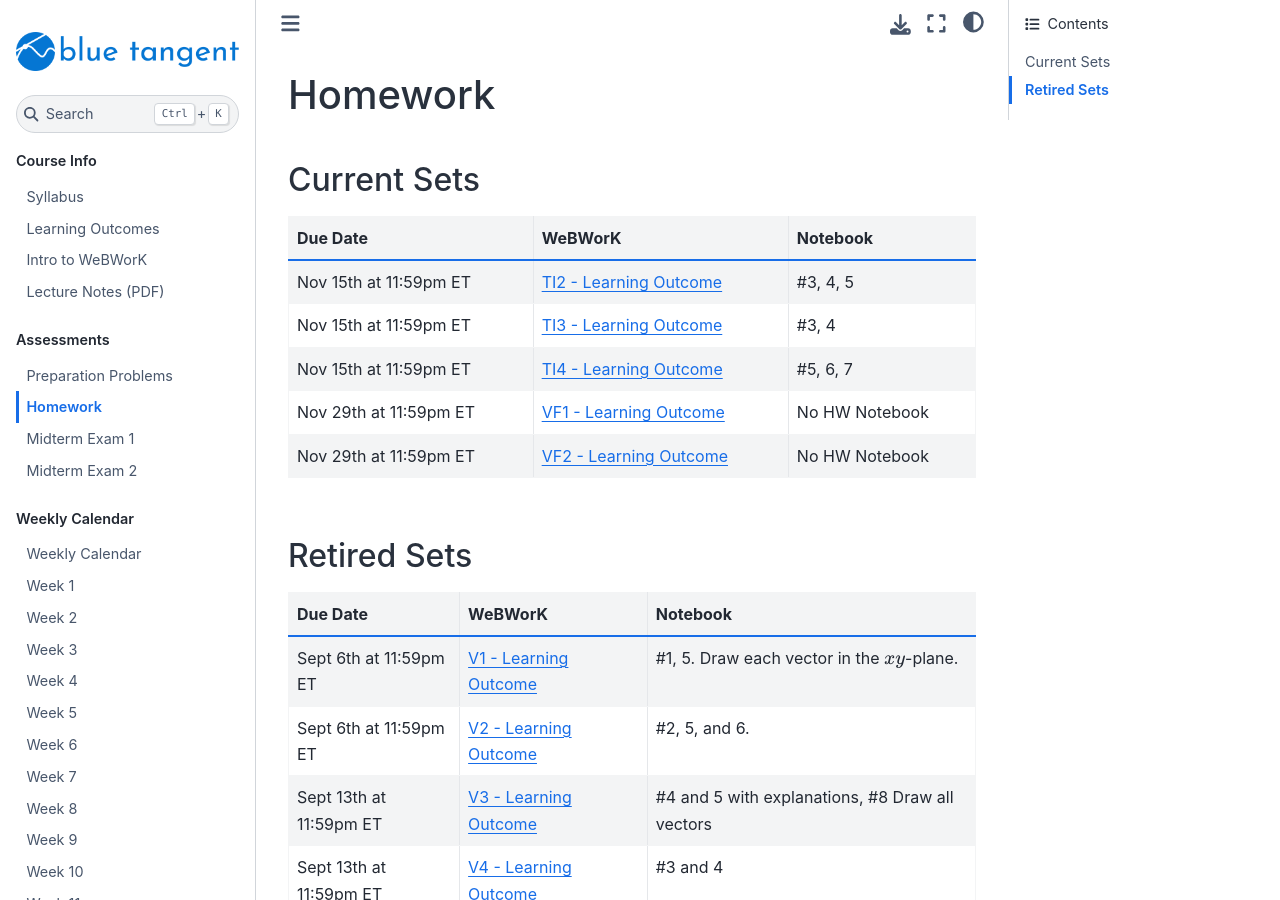
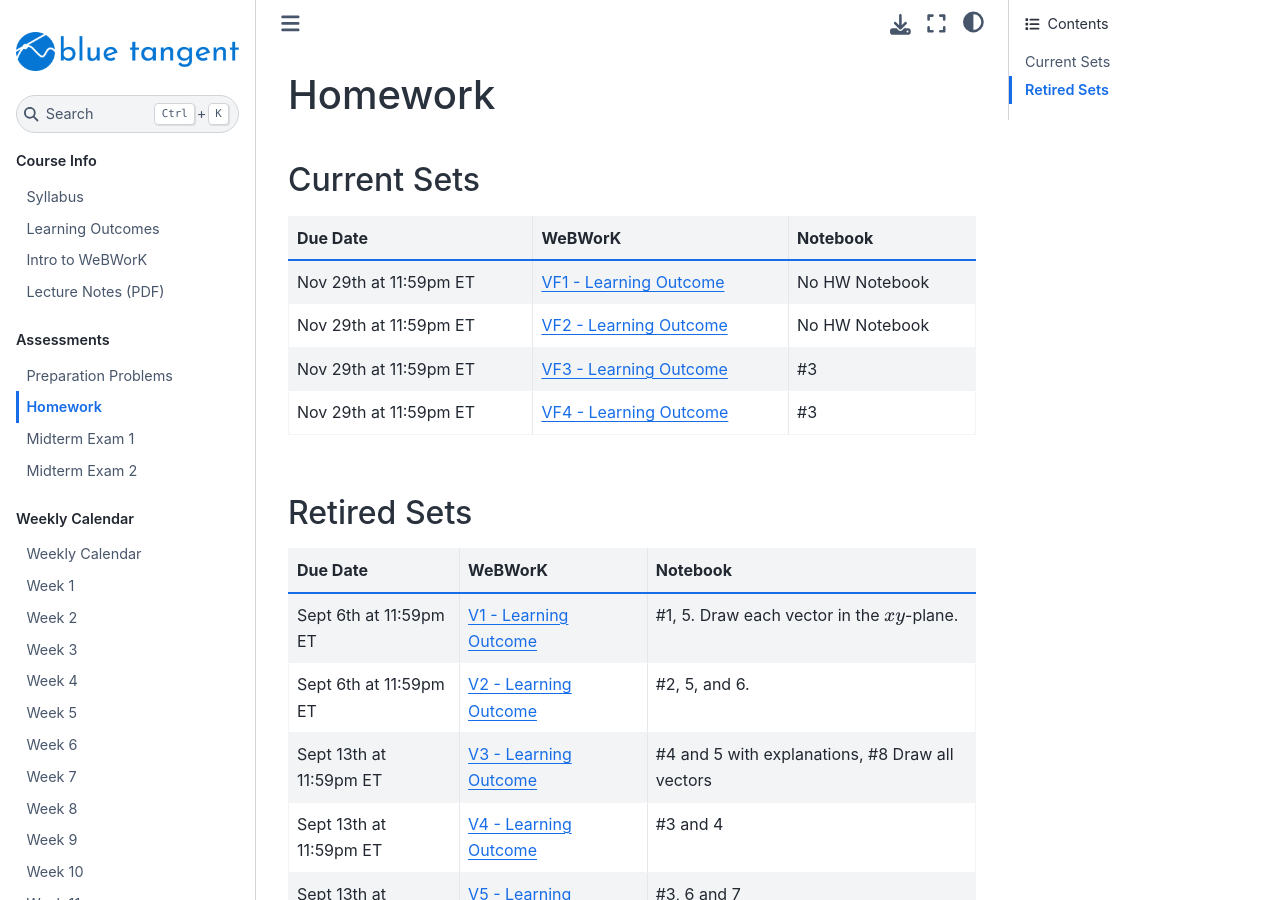
Before and after one commit to mjcasper/info-241, a Jupyter Book: the page built from assessments/homework.md, in a window 1280 px wide and 900 px high. Built offline with Jupyter Book 1.0.4 settings and Sphinx 7.4.7 and the Sphinx Book theme 1.1.4, drawn with Linux system fonts in a browser that asks for light colours; some of the changed text lies outside the part shown.

Commit message:
homework

```diff
--- a/assessments/homework.md
+++ b/assessments/homework.md
@@ -8,11 +8,10 @@ Homework
 
 | Due Date | WeBWorK | Notebook |
 |----------|---------|----------|
-| Nov 15th at 11:59pm ET | [TI2 - Learning Outcome](https://webwork.sens.buffalo.edu/webwork2/2023-08-MTH-241-Casper/Learning_Outcome_TI2) | #3, 4, 5  |
-| Nov 15th at 11:59pm ET | [TI3 - Learning Outcome](https://webwork.sens.buffalo.edu/webwork2/2023-08-MTH-241-Casper/Learning_Outcome_TI3) | #3, 4  |
-| Nov 15th at 11:59pm ET | [TI4 - Learning Outcome](https://webwork.sens.buffalo.edu/webwork2/2023-08-MTH-241-Casper/Learning_Outcome_TI4) | #5, 6, 7  |
 | Nov 29th at 11:59pm ET | [VF1 - Learning Outcome](https://webwork.sens.buffalo.edu/webwork2/2023-08-MTH-241-Casper/Learning_Outcome_VF1) | No HW Notebook  |
 | Nov 29th at 11:59pm ET | [VF2 - Learning Outcome](https://webwork.sens.buffalo.edu/webwork2/2023-08-MTH-241-Casper/Learning_Outcome_VF2) | No HW Notebook  |
+| Nov 29th at 11:59pm ET | [VF3 - Learning Outcome](https://webwork.sens.buffalo.edu/webwork2/2023-08-MTH-241-Casper/Learning_Outcome_VF3) | #3  |
+| Nov 29th at 11:59pm ET | [VF4 - Learning Outcome](https://webwork.sens.buffalo.edu/webwork2/2023-08-MTH-241-Casper/Learning_Outcome_VF4) | #3  |
 
 
 ## Retired Sets
```
Also changed, not shown: other parts of assessments/homework.md (+3 -0 lines).
